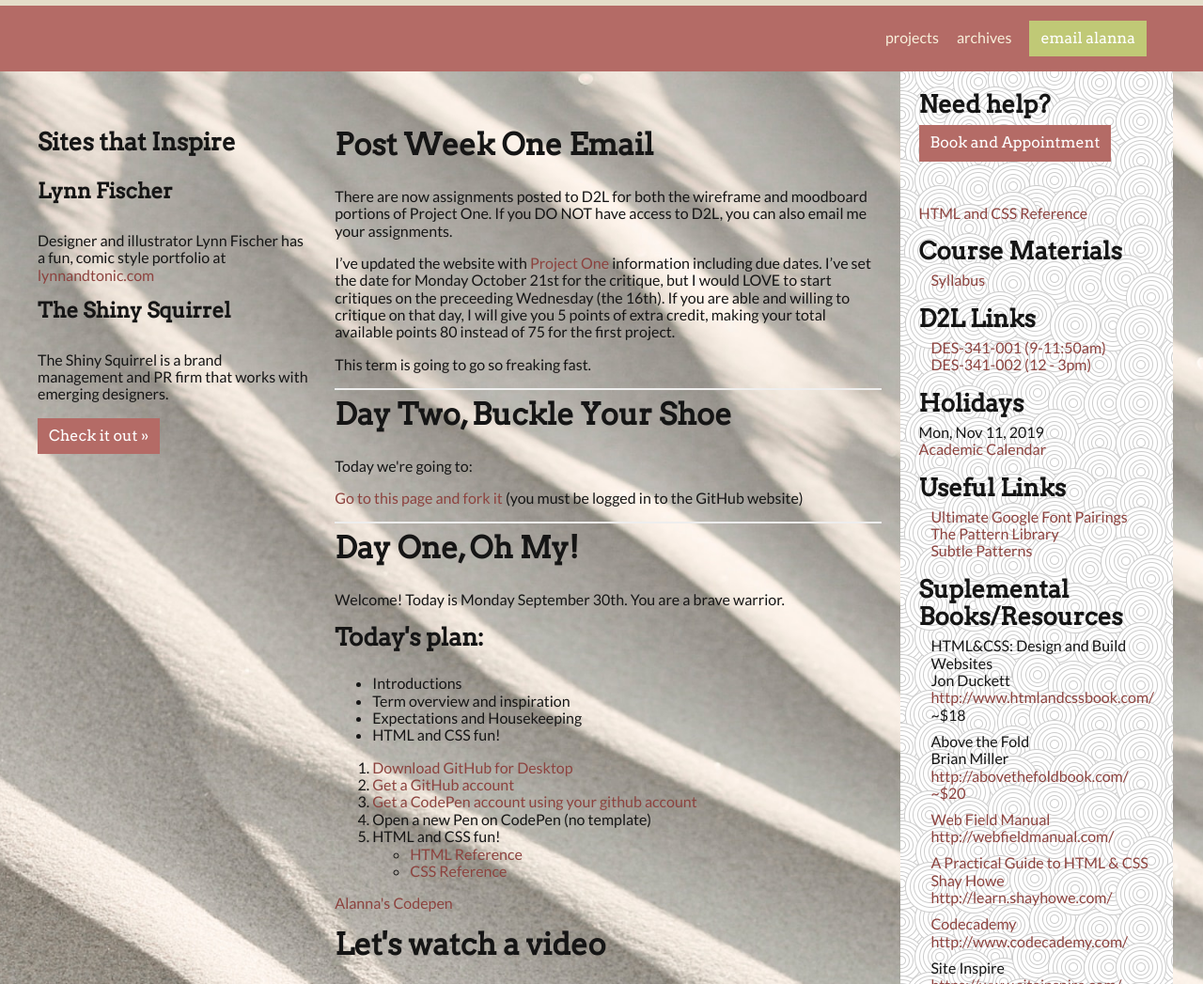
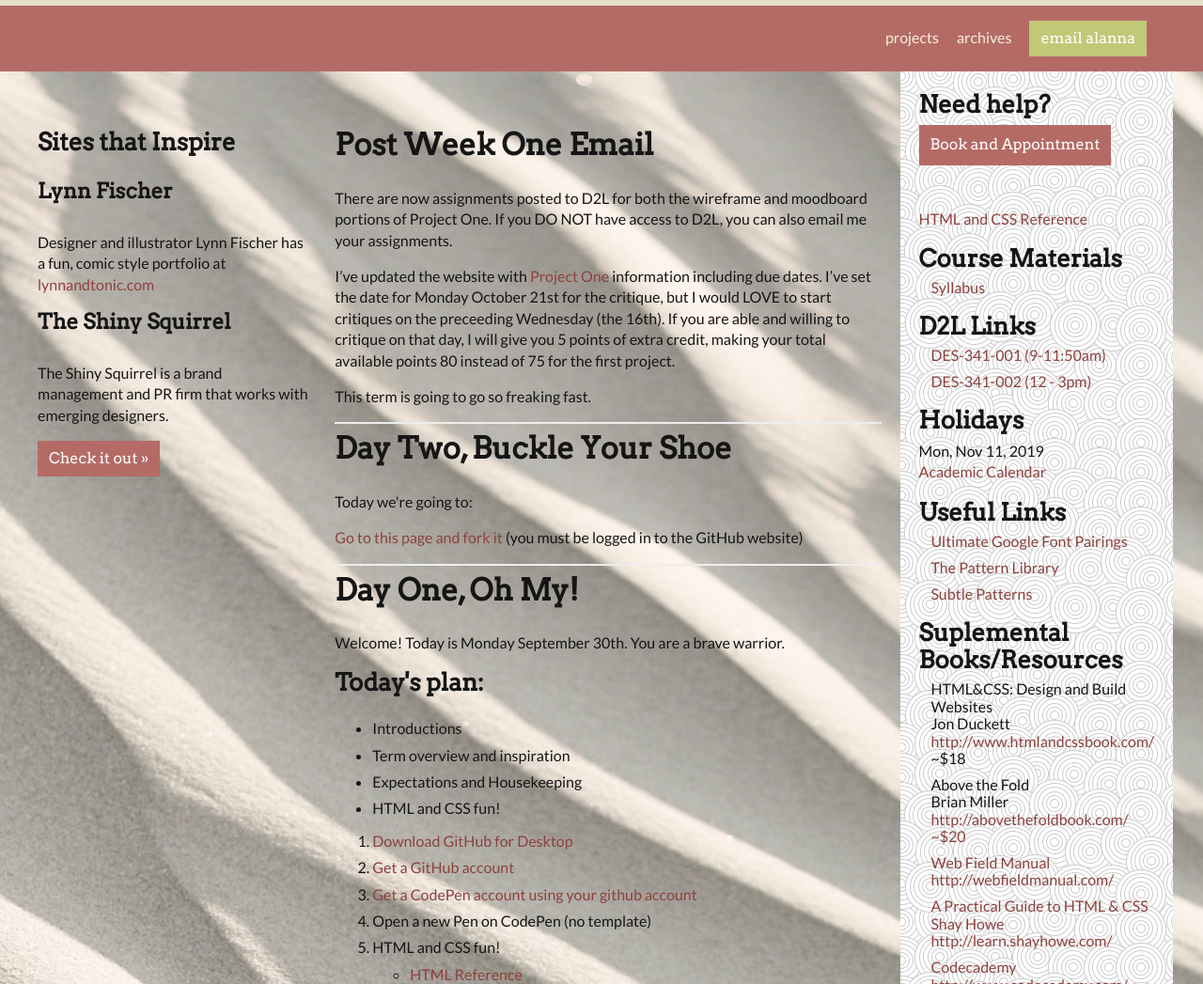
Before and after one commit to Samturoff/des341, a PHP site: page / in a window 1280 px wide. Shown: the part 474-1521 px from the top of the page at 94% size. Run offline with PHP 8.4, Linux system fonts and the light colour scheme.

Commit message:
added line height

```diff
--- a/css/style.css
+++ b/css/style.css
@@ -66,7 +66,11 @@ a:hover {
 	color: #333830;
 }
 
-p { margin-top: 0; }
+p {
+	margin-top: 0;
+	line-height: 1.4em;
+}
+
 header, main { margin: 0; }
 
 nav {
@@ -108,6 +112,7 @@ main {
 	background-position: 50% 50%;
 }
 
+main li {margin-bottom: 10px;}
 section {
 	display: grid;
 	grid-template-columns: 1fr 2fr;
```
